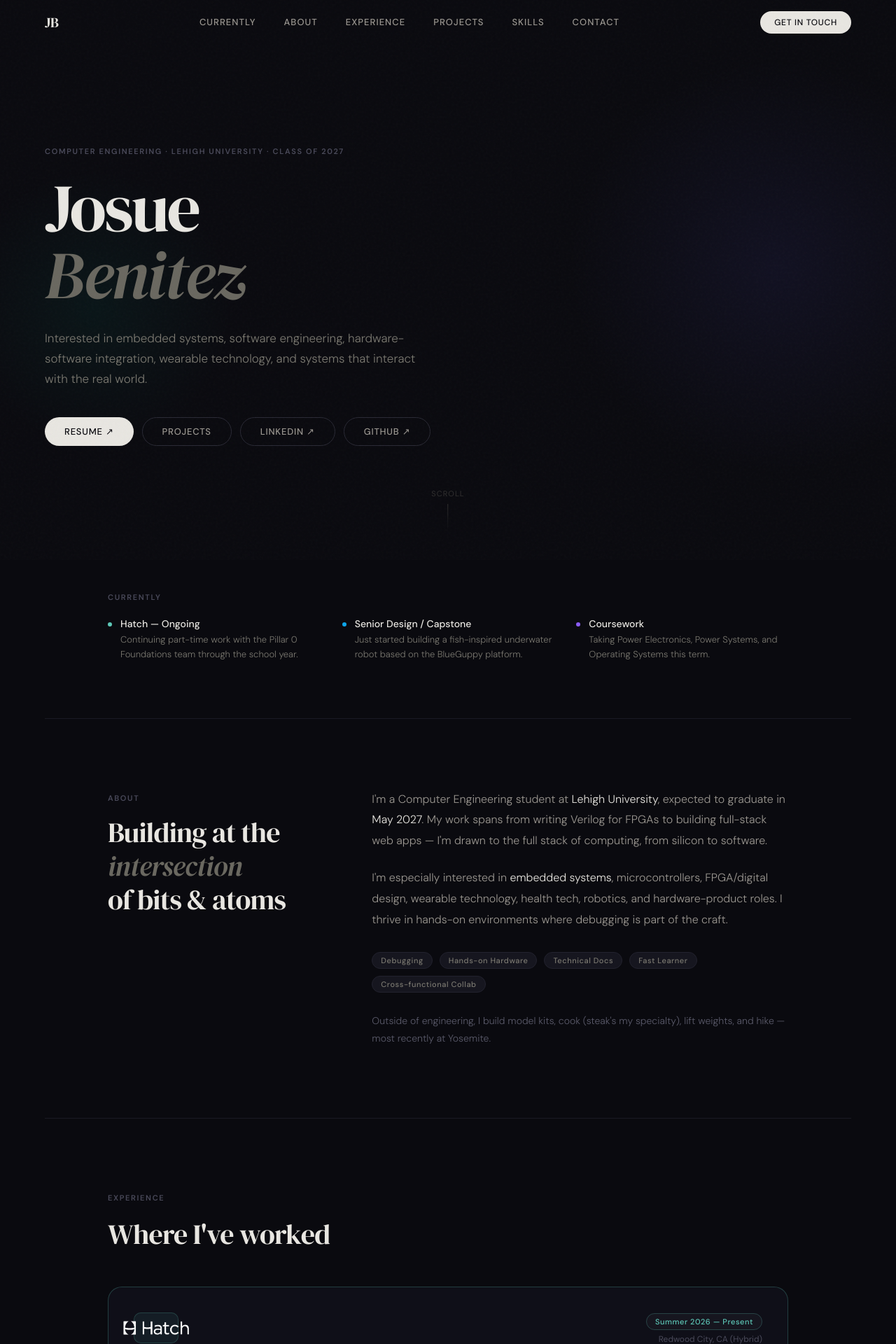
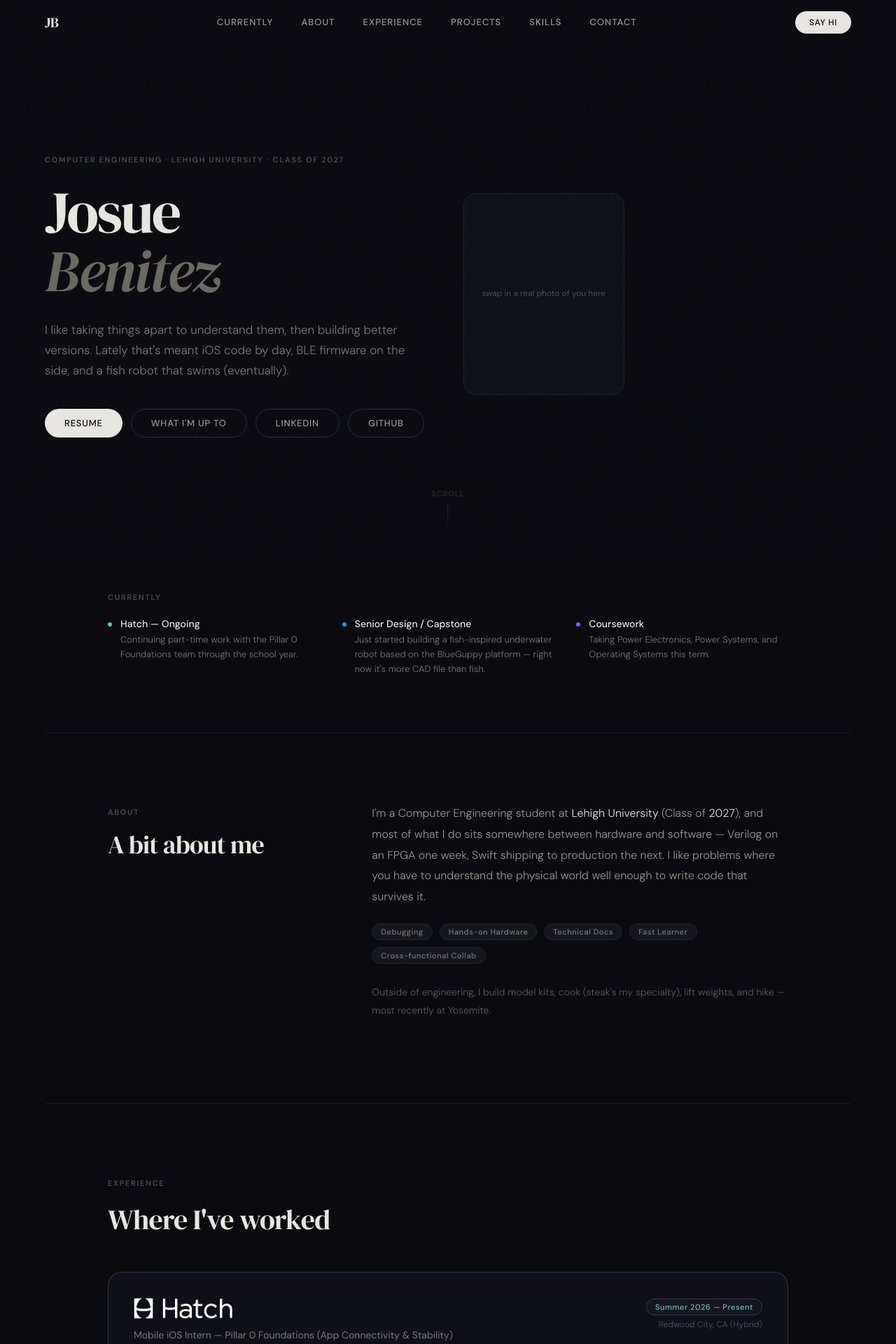
Before and after one commit to jbenitez2005/portfolio, a React (Vite) app: page / in a window 1280 px wide. Shown: the top 1920 px of the page at 70% size. Built offline with nearby package versions, Linux system fonts and the light colour scheme.

Commit message:
Personality pass: real photo placeholder, drop template gradients/icons, simplify project cards and company badges

```diff
--- a/src/App.jsx
+++ b/src/App.jsx
@@ -16,8 +16,9 @@
     period: "Summer 2026 — Present",
     color: "#5EC8B8",
     featured: true,
+    logoHasText: true,
     description:
-      "Own end-to-end delivery of Hatch's flagship enterprise WiFi (WPA2-Enterprise / eduroam) provisioning initiative for IoT devices, self-advocated onto the project and now the primary driver behind my team's full-time conversion recommendation. Originally a summer internship, extended part-time through the school year.",
+      "Continuing part-time through the school year after a summer internship on Hatch's Pillar 0 Foundations team, focused on app connectivity and stability. Self-identified and took ownership of the company's flagship enterprise WiFi (WPA2-Enterprise / eduroam) provisioning initiative — proactively reaching out to a Director of Mobile Engineering to get involved rather than waiting to be assigned. Built the BLE-based provisioning flow using EAP/PEAP authentication and RADIUS federation, working closely with a Staff Embedded Engineer on the protocol design, and made key security- and UX-driven design calls around failure handling and onboarding.",
     tags: ["Swift", "BLE", "IoT", "EAP/PEAP", "RADIUS"],
     ongoing: true,
   },
@@ -41,6 +42,7 @@
     location: "Seattle, WA",
     period: "Summer 2024",
     color: "#FF9900",
+    logoHasText: true,
     description:
       "Built an internal tool for the AWS Service Quotas team using Python, AWS S3, Bash scripting, and AWS APIs to improve operational workflows and reduce manual error-mitigation effort.",
     tags: ["Python", "AWS S3", "Bash", "AWS APIs", "Internal Tooling"],
@@ -53,6 +55,7 @@
     location: "Mountain View, CA",
     period: "June 2022 — August 2022",
     color: "#7B92B5",
+    logoHasText: true,
     description:
       "One of the inaugural high school apprentices in Reliable Robotics' apprenticeship program, an aerospace company building autonomous flight systems. Worked independently on a self-directed, Python-based project: an SMS reminder application that sent automated text notifications through mobile carriers' email-to-SMS gateways.",
     tags: ["Python", "SMS Gateways", "Self-Directed"],
@@ -126,67 +129,6 @@
   },
 ];
 
-function ProjectIcon({ type, color }) {
-  const p = { width: 40, height: 40, viewBox: "0 0 40 40", fill: "none", stroke: color, strokeWidth: 1.4, strokeLinecap: "round", strokeLinejoin: "round" };
-  switch (type) {
-    case "chip":
-      return (
-        <svg {...p}>
-          <rect x="10" y="10" width="20" height="20" rx="3" />
-          <line x1="14" y1="4" x2="14" y2="10" /><line x1="20" y1="4" x2="20" y2="10" /><line x1="26" y1="4" x2="26" y2="10" />
-          <line x1="14" y1="30" x2="14" y2="36" /><line x1="20" y1="30" x2="20" y2="36" /><line x1="26" y1="30" x2="26" y2="36" />
-          <line x1="4" y1="14" x2="10" y2="14" /><line x1="4" y1="20" x2="10" y2="20" /><line x1="4" y1="26" x2="10" y2="26" />
-          <line x1="30" y1="14" x2="36" y2="14" /><line x1="30" y1="20" x2="36" y2="20" /><line x1="30" y1="26" x2="36" y2="26" />
-        </svg>
-      );
-    case "lock":
-      return (
-        <svg {...p}>
-          <rect x="9" y="18" width="22" height="15" rx="2" />
-          <path d="M13 18v-5a7 7 0 0 1 14 0v5" />
-        </svg>
-      );
-    case "layers":
-      return (
-        <svg {...p}>
-          <path d="M20 6 L34 13 L20 20 L6 13 Z" />
-          <path d="M6 20 L20 27 L34 20" />
-          <path d="M6 27 L20 34 L34 27" />
-        </svg>
-      );
-    case "gate":
-      return (
-        <svg {...p}>
-          <path d="M11 9 v22 h6 a11 11 0 0 0 0-22 z" />
-          <line x1="4" y1="14" x2="11" y2="14" /><line x1="4" y1="26" x2="11" y2="26" />
-          <line x1="28" y1="20" x2="36" y2="20" />
-        </svg>
-      );
-    case "pulse":
-      return (
-        <svg {...p}>
-          <polyline points="3,22 12,22 12,10 21,10 21,30 29,30 29,22 37,22" />
-        </svg>
-      );
-    case "code":
-      return (
-        <svg {...p}>
-          <polyline points="16,9 6,20 16,31" />
-          <polyline points="24,9 34,20 24,31" />
-        </svg>
-      );
-    case "wave":
-      return (
-        <svg {...p}>
-          <path d="M3 22 Q10 11 17 22 T31 22" />
-          <path d={`M31 22 L37 17 L37 27 Z`} fill={color} stroke="none" />
-        </svg>
-      );
-    default:
-      return null;
-  }
-}
-
 const SKILLS = [
   {
     category: "Languages",
@@ -214,7 +156,7 @@
   },
   {
     title: "Senior Design / Capstone",
-    body: "Just started building a fish-inspired underwater robot based on the BlueGuppy platform.",
+    body: "Just started building a fish-inspired underwater robot based on the BlueGuppy platform — right now it's more CAD file than fish.",
     color: "#0EA5E9",
   },
   {
@@ -225,21 +167,13 @@
 ];
 
 function CompanyBadge({ text, color, logo }) {
+  if (logo) {
+    return <img src={logo} alt={`${text} logo`} style={{ height: 30, width: "auto", marginBottom: 14, display: "block" }} />;
+  }
   return (
-    <div style={{
-      width: 64, height: 44, borderRadius: 10,
-      background: `${color}14`, border: `1px solid ${color}35`,
-      display: "flex", alignItems: "center", justifyContent: "center",
-      marginBottom: 16,
-    }}>
-      {logo ? (
-        <img src={logo} alt={`${text} logo`} style={{ height: 20, width: "auto" }} />
-      ) : (
-        <span className="sans" style={{ fontSize: 12, fontWeight: 600, letterSpacing: "0.06em", color: color }}>
+    <span className="sans" style={{ fontSize: 13, fontWeight: 600, letterSpacing: "0.08em", color, marginBottom: 14, display: "block" }}>
       {text}
     </span>
-      )}
-    </div>
   );
 }
 
@@ -419,6 +353,7 @@
           .hero-btns { flex-wrap: wrap !important; }
           .grid-2 { grid-template-columns: 1fr !important; }
           .grid-3 { grid-template-columns: 1fr !important; }
+          .hero-grid { flex-direction: column; }
         }
         @media (min-width: 769px) {
           .mobile-menu-btn { display: none !important; }
@@ -457,7 +392,7 @@
         </div>
 
         <button className="btn-primary" style={{ padding: "8px 20px", fontSize: 12 }} onClick={() => scrollTo("contact")}>
-          Get in Touch
+          Say Hi
         </button>
 
         <button className="mobile-menu-btn" onClick={() => setMenuOpen(!menuOpen)}
@@ -486,24 +421,14 @@
         justifyContent: "center", padding: "120px 5% 80px",
         position: "relative", overflow: "hidden",
       }}>
-        <div style={{
-          position: "absolute", width: 600, height: 600, borderRadius: "50%",
-          background: "radial-gradient(circle, rgba(108,99,255,0.08) 0%, transparent 70%)",
-          top: "10%", right: "-10%", pointerEvents: "none",
-        }} />
-        <div style={{
-          position: "absolute", width: 400, height: 400, borderRadius: "50%",
-          background: "radial-gradient(circle, rgba(0,201,167,0.06) 0%, transparent 70%)",
-          bottom: "20%", left: "-5%", pointerEvents: "none",
-        }} />
-
-        <div style={{ maxWidth: 900, position: "relative" }}>
+        <div className="hero-grid" style={{ display: "flex", gap: 56, alignItems: "center", flexWrap: "wrap" }}>
+          <div style={{ maxWidth: 620, position: "relative" }}>
             <div className="hero-animate hero-animate-1">
               <span className="section-label">Computer Engineering · Lehigh University · Class of 2027</span>
             </div>
 
             <h1 className="hero-animate hero-animate-2 serif hero-name" style={{
-            fontSize: "clamp(56px, 9vw, 96px)",
+              fontSize: "clamp(52px, 8vw, 84px)",
               fontWeight: 400,
               letterSpacing: "-0.03em",
               lineHeight: 1.0,
@@ -516,16 +441,27 @@
 
             <p className="hero-animate hero-animate-3 sans" style={{
               fontSize: 17, lineHeight: 1.7, color: "#7a7870",
-            maxWidth: 560, marginTop: 28, fontWeight: 300,
+              maxWidth: 520, marginTop: 28, fontWeight: 300,
             }}>
-            Interested in embedded systems, software engineering, hardware-software integration, wearable technology, and systems that interact with the real world.
+              I like taking things apart to understand them, then building better versions. Lately that's meant iOS code by day, BLE firmware on the side, and a fish robot that swims (eventually).
             </p>
 
             <div className="hero-animate hero-animate-4 hero-btns" style={{ display: "flex", gap: 12, marginTop: 40, flexWrap: "wrap" }}>
-            <a className="btn-primary" href="#">Resume ↗</a>
-            <button className="btn-outline" onClick={() => scrollTo("projects")}>Projects</button>
-            <a className="btn-outline" href="https://linkedin.com" target="_blank" rel="noreferrer">LinkedIn ↗</a>
-            <a className="btn-outline" href="https://github.com/josuebenitez-netizen" target="_blank" rel="noreferrer">GitHub ↗</a>
+              <a className="btn-primary" href="#">Resume</a>
+              <button className="btn-outline" onClick={() => scrollTo("currently")}>What I'm Up To</button>
+              <a className="btn-outline" href="https://linkedin.com" target="_blank" rel="noreferrer">LinkedIn</a>
+              <a className="btn-outline" href="https://github.com/josuebenitez-netizen" target="_blank" rel="noreferrer">GitHub</a>
+            </div>
+          </div>
+
+          <div className="hero-animate hero-animate-3" style={{
+            width: 230, aspectRatio: "4 / 5", borderRadius: 18, flexShrink: 0,
+            border: "1px dashed #2a2a38", background: "#0f0f18",
+            display: "flex", alignItems: "center", justifyContent: "center",
+          }}>
+            <span className="sans" style={{ fontSize: 12, color: "#4a4a5a", textAlign: "center", padding: 24, lineHeight: 1.6 }}>
+              swap in a real photo of you here
+            </span>
           </div>
         </div>
 
@@ -561,23 +497,20 @@
         <div style={{ display: "grid", gridTemplateColumns: "1fr 2fr", gap: 80, alignItems: "start" }}>
           <div>
             <span className="section-label">About</span>
-            <h2 className="serif" style={{ fontSize: 40, fontWeight: 400, marginTop: 16, letterSpacing: "-0.02em", lineHeight: 1.2 }}>
-              Building at the<br /><em style={{ color: "#6a6860" }}>intersection</em><br />of bits & atoms
+            <h2 className="serif" style={{ fontSize: 36, fontWeight: 400, marginTop: 16, letterSpacing: "-0.02em", lineHeight: 1.2 }}>
+              A bit about me
             </h2>
           </div>
           <div>
             <p className="sans" style={{ fontSize: 16, lineHeight: 1.85, color: "#9a9690", fontWeight: 300, marginBottom: 24 }}>
-              I'm a Computer Engineering student at <span style={{ color: "#e8e6e1" }}>Lehigh University</span>, expected to graduate in <span style={{ color: "#e8e6e1" }}>May 2027</span>. My work spans from writing Verilog for FPGAs to building full-stack web apps — I'm drawn to the full stack of computing, from silicon to software.
-            </p>
-            <p className="sans" style={{ fontSize: 16, lineHeight: 1.85, color: "#9a9690", fontWeight: 300, marginBottom: 32 }}>
-              I'm especially interested in <span style={{ color: "#e8e6e1" }}>embedded systems</span>, microcontrollers, FPGA/digital design, wearable technology, health tech, robotics, and hardware-product roles. I thrive in hands-on environments where debugging is part of the craft.
+              I'm a Computer Engineering student at <span style={{ color: "#e8e6e1" }}>Lehigh University</span> (Class of <span style={{ color: "#e8e6e1" }}>2027</span>), and most of what I do sits somewhere between hardware and software — Verilog on an FPGA one week, Swift shipping to production the next. I like problems where you have to understand the physical world well enough to write code that survives it.
             </p>
             <div style={{ display: "flex", flexWrap: "wrap", gap: 10, marginBottom: 28 }}>
               {["Debugging", "Hands-on Hardware", "Technical Docs", "Fast Learner", "Cross-functional Collab"].map(s => (
                 <span key={s} className="tag">{s}</span>
               ))}
             </div>
-            <p className="sans" style={{ fontSize: 14, lineHeight: 1.8, color: "#5a5a6a", fontWeight: 300 }}>
+            <p className="sans" style={{ fontSize: 14, lineHeight: 1.8, color: "#5a5a6a", fontWeight: 300, marginBottom: 20 }}>
               Outside of engineering, I build model kits, cook (steak's my specialty), lift weights, and hike — most recently at Yosemite.
             </p>
           </div>
@@ -598,8 +531,10 @@
               <div style={{ display: "flex", justifyContent: "space-between", alignItems: "flex-start", marginBottom: 20, flexWrap: "wrap", gap: 16 }}>
                 <div>
                   <CompanyBadge text={exp.badge} color={exp.color} logo={exp.logo} />
+                  {!exp.logoHasText && (
                     <h3 className="serif" style={{ fontSize: 24, fontWeight: 400, letterSpacing: "-0.02em", color: "#e8e6e1" }}>{exp.company}</h3>
-                  <p className="sans" style={{ fontSize: 14, color: "#7a7870", marginTop: 4 }}>{exp.role}</p>
+                  )}
+                  <p className="sans" style={{ fontSize: 14, color: "#7a7870", marginTop: exp.logoHasText ? 12 : 4 }}>{exp.role}</p>
                 </div>
                 <div style={{ textAlign: "right" }}>
                   <span className="tag" style={exp.ongoing ? { color: exp.color, borderColor: `${exp.color}40` } : {}}>{exp.period}</span>
@@ -635,32 +570,15 @@
         </h2>
         <div className="grid-3" style={{ display: "grid", gridTemplateColumns: "repeat(3, 1fr)", gap: 20 }}>
           {PROJECTS.map((proj) => (
-            <div key={proj.title} className="card" style={{ display: "flex", flexDirection: "column" }}>
-              <div style={{
-                height: 140, borderRadius: 12, marginBottom: 24,
-                background: `linear-gradient(135deg, ${proj.color}15, ${proj.color}05)`,
-                border: `1px solid ${proj.color}20`,
-                display: "flex", alignItems: "center", justifyContent: "center",
-                fontSize: 40, position: "relative", overflow: "hidden",
-              }}>
-                <div style={{
-                  position: "absolute", inset: 0,
-                  background: `radial-gradient(circle at 30% 50%, ${proj.color}20, transparent 60%)`,
-                }} />
-                <ProjectIcon type={proj.icon} color={proj.color} />
+            <div key={proj.title} className="card" style={{ display: "flex", flexDirection: "column", borderTop: `3px solid ${proj.color}` }}>
+              <div style={{ display: "flex", alignItems: "center", justifyContent: "space-between", marginBottom: 14, flexWrap: "wrap", gap: 8 }}>
+                <span className="sans" style={{ fontSize: 11, color: "#4a4a5a", letterSpacing: "0.1em", textTransform: "uppercase" }}>
+                  {proj.category}
+                </span>
                 {proj.status && (
-                  <div style={{
-                    position: "absolute", top: 12, left: 12,
-                    fontFamily: "'DM Sans', sans-serif", fontSize: 10, fontWeight: 600,
-                    color: proj.color, background: `${proj.color}18`, border: `1px solid ${proj.color}40`,
-                    borderRadius: 100, padding: "4px 10px", letterSpacing: "0.05em", textTransform: "uppercase",
-                  }}>{proj.status}</div>
+                  <span className="tag" style={{ color: proj.color, borderColor: `${proj.color}40` }}>{proj.status}</span>
                 )}
               </div>
-
-              <span className="sans" style={{ fontSize: 11, color: "#4a4a5a", letterSpacing: "0.1em", textTransform: "uppercase", marginBottom: 8 }}>
-                {proj.category}
-              </span>
               <h3 className="serif" style={{ fontSize: 20, fontWeight: 400, letterSpacing: "-0.01em", color: "#e8e6e1", marginBottom: 12 }}>
                 {proj.title}
               </h3>
@@ -739,7 +657,7 @@
           Let's build something<br /><em style={{ color: "#6a6860" }}>together</em>
         </h2>
         <p className="sans" style={{ fontSize: 16, color: "#7a7870", fontWeight: 300, marginBottom: 48, maxWidth: 480, margin: "0 auto 48px" }}>
-          Open to full-time opportunities and internships in embedded systems, software engineering, hardware, and wearable tech.
+          Open to full-time opportunities and internships in embedded systems, software engineering, hardware, and wearable tech — bonus points if you also think fish robots are cool.
         </p>
         <div style={{ display: "flex", gap: 16, justifyContent: "center", flexWrap: "wrap", marginBottom: 60 }}>
           <a className="btn-primary" href="mailto:jbenitez6191@gmail.com">Send an Email ↗</a>
@@ -757,7 +675,7 @@
       <footer style={{ borderTop: "1px solid #1a1a24", padding: "24px 5%", display: "flex", justifyContent: "space-between", alignItems: "center", flexWrap: "wrap", gap: 12 }}>
         <span className="serif" style={{ fontSize: 16, color: "#3a3a48" }}>Josue Benitez</span>
         <span className="sans" style={{ fontSize: 12, color: "#3a3a48", letterSpacing: "0.05em" }}>
-          Computer Engineering · Lehigh University · 2027
+          Computer engineer, occasional chef, professional debugger
         </span>
       </footer>
     </div>
```
Lines whose indentation alone changed are shown as unchanged.
